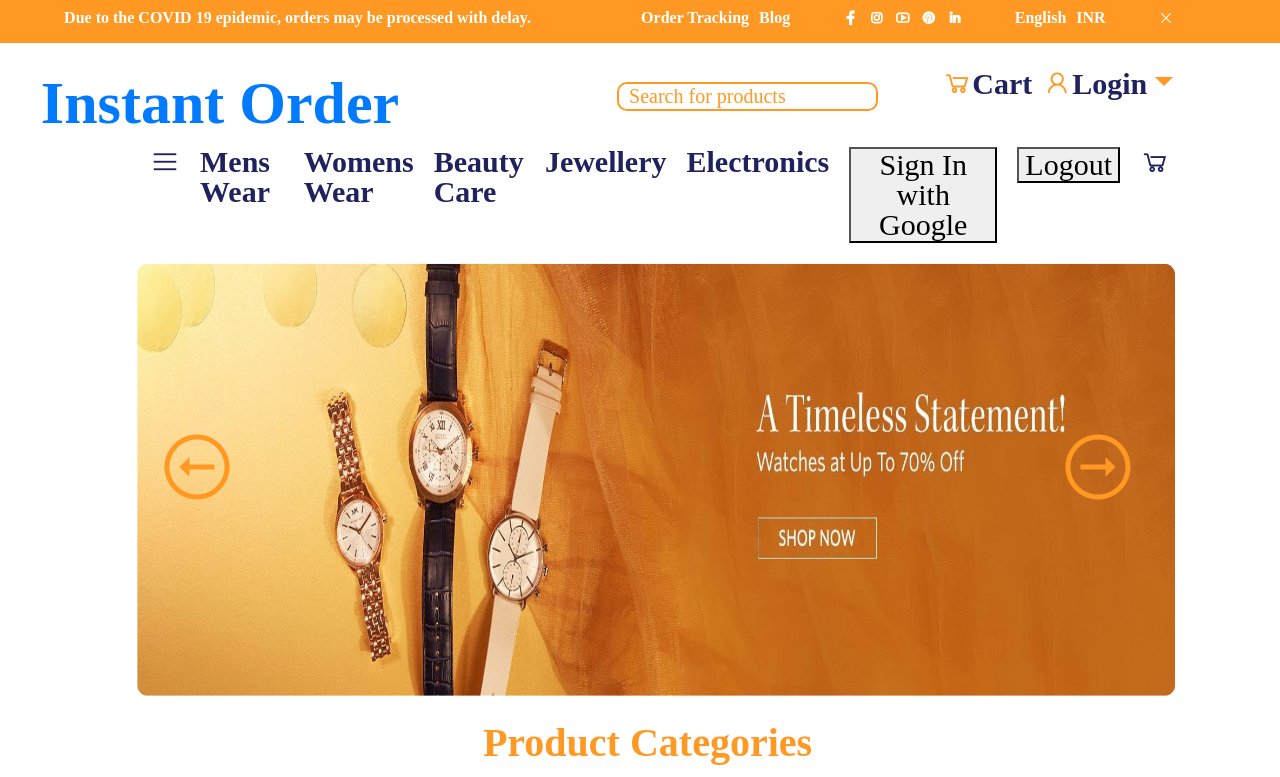
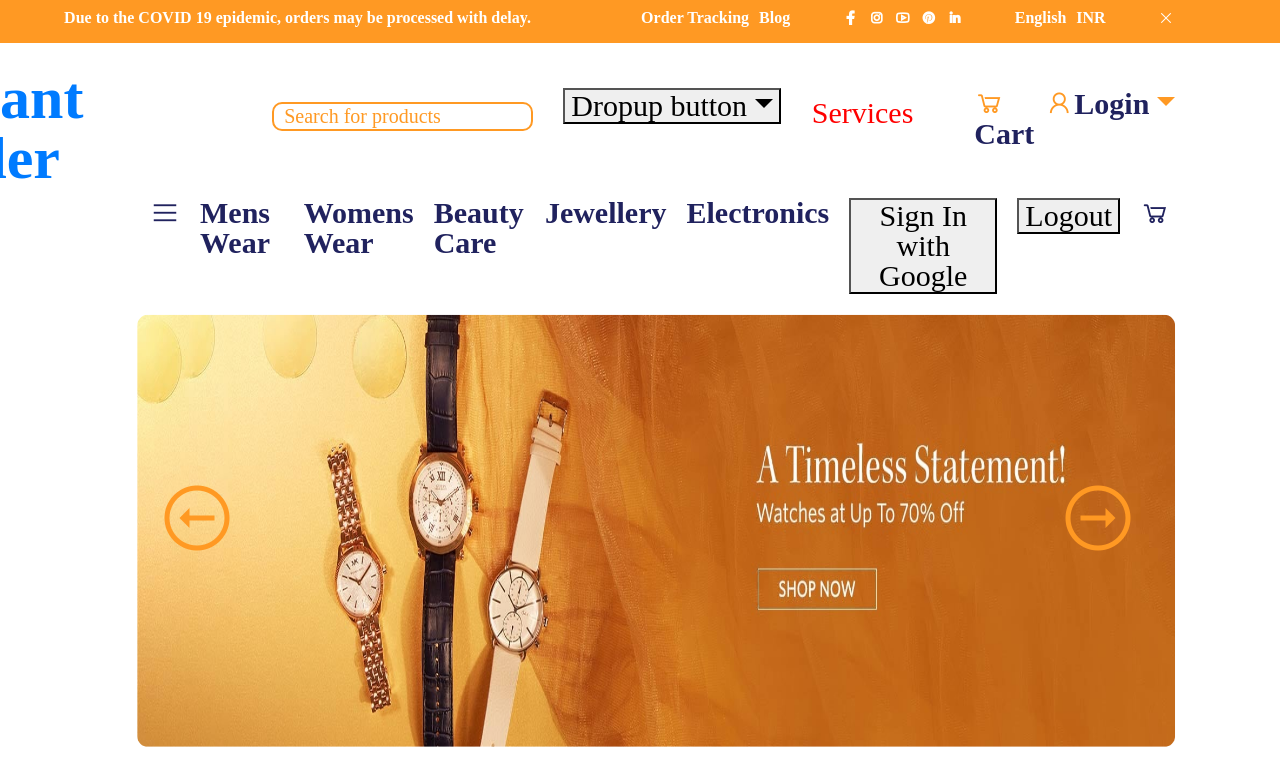
Before and after one commit to pesto-students/little-tags-anu3dev, a React (Create React App) app: page / in a window 1280 px wide. Shown: the top 777 px of the page. Built offline with nearby package versions, Linux system fonts and the light colour scheme; no server answers; a web font is replaced by a local one.

Commit message:
blunder a tag

```diff
--- /dev/null
+++ b/src/components/LoginDropdown/LoginDropdown.jsx
@@ -0,0 +1,45 @@
+import React, { useState } from "react";
+import "./LoginDropdown.scss";
+import { Link } from "react-router-dom";
+import * as ROUTES from "../common/Routes";
+
+function LoginDropdown() {
+  const [click, setClick] = useState(false);
+
+  const handleClick = () => setClick(!click);
+
+  return (
+    <>
+      <ul
+        onClick={handleClick}
+        className={click ? "dropdown-menu clicked" : "dropdown-menu"}
+      >
+        <li>
+          <Link
+            className="dropdown-link"
+            to={ROUTES.A}
+            onClick={() => setClick(false)}
+          >
+            Amlijgl
+          </Link>
+          <Link
+            className="dropdown-link"
+            to={ROUTES.B}
+            onClick={() => setClick(false)}
+          >
+            Bkl/n;
+          </Link>
+          <Link
+            className="dropdown-link"
+            to={ROUTES.C}
+            onClick={() => setClick(false)}
+          >
+            Ckhil
+          </Link>
+        </li>
+      </ul>
+    </>
+  );
+}
+
+export default LoginDropdown;
--- /dev/null
+++ b/src/components/LoginDropdown/LoginDropdown.scss
@@ -0,0 +1,27 @@
+.dropdown-menu {
+  width: 200px;
+  position: relative;
+  list-style: none;
+  text-align: start;
+}
+
+.dropdown-menu li {
+  background: #1888ff;
+  cursor: pointer;
+}
+
+.dropdown-menu li:hover {
+  background: #5cabff;
+}
+
+.dropdown-menu.clicked {
+  display: none;
+}
+
+.dropdown-link {
+  display: block;
+  width: 100%;
+  text-decoration: none;
+  color: #fff;
+  padding: 16px;
+}
--- a/src/components/SubBar/SubBar.jsx
+++ b/src/components/SubBar/SubBar.jsx
@@ -1,9 +1,27 @@
-import React from "react";
+import React, {useState} from "react";
 import "./SubBar.scss";
 import { Link } from "react-router-dom";
 import * as ROUTES from "../common/Routes";
+import Dropdown from "../LoginDropdown/LoginDropdown";
 
 export default function SubBar() {
+  const [dropdown, setDropdown] = useState(false);
+
+  const onMouseEnter = () => {
+    if (window.innerWidth < 960) {
+      setDropdown(false);
+    } else {
+      setDropdown(true);
+    }
+  };
+
+  const onMouseLeave = () => {
+    if (window.innerWidth < 960) {
+      setDropdown(false);
+    } else {
+      setDropdown(false);
+    }
+  };
   return (
     <div className="subBar">
       <div className="subBarLeft">
@@ -19,9 +37,33 @@ export default function SubBar() {
             </li>
           </ul>
         </div>
+        <div class="container">
+  <div class="dropdown">
+    <button type="button" class="dropdown-toggle" data-toggle="dropdown">
+      Dropup button
+    </button>
+    <div class="dropdown-menu">
+      <a class="dropdown-item" href="fake">Link 1</a>
+      <a class="dropdown-item" href="google">Link 2</a>
+    </div>
+  </div>
+</div>
+        <div
+              className="nav-item"
+              onMouseEnter={onMouseEnter}
+              onMouseLeave={onMouseLeave}
+            >
+              <Link
+                to="/services"
+                className="nav-links"
+              >
+                Services <i className="fas fa-caret-down" />
+              </Link>
+              {dropdown && <Dropdown />}
+            </div>
         <div className="subBarRightTwo">
           <ul>
-          <li>
+            <li>
               <a href=".">
                 <i className="las la-shopping-cart"></i>
               <span>Cart</span> </a>
--- a/src/components/SubBar/SubBar.scss
+++ b/src/components/SubBar/SubBar.scss
@@ -165,3 +165,21 @@
 .popUpIcon li {
   padding: 0px 10px 0px 10px;
 }
+
+.nav-item {
+  display: flex;
+  align-items: center;
+  height: 80px;
+}
+
+.nav-links {
+  color: red;
+  text-decoration: none;
+  padding: 0.5rem 1rem;
+}
+
+.nav-links:hover {
+  background-color: #1888ff;
+  border-radius: 4px;
+  transition: all 0.2s ease-out;
+}
--- a/src/components/common/Routes.jsx
+++ b/src/components/common/Routes.jsx
@@ -5,3 +5,6 @@ export const CART = "/cart";
 export const CARTDEMO = "/cartdemo";
 export const ACCOUNT = "/account";
 export const ORDER = "/order";
+export const A = "/a";
+export const B = "/b";
+export const C = "/c";
```
Also changed, not shown: 1 other file (tests, documents, lock files or other folders).
